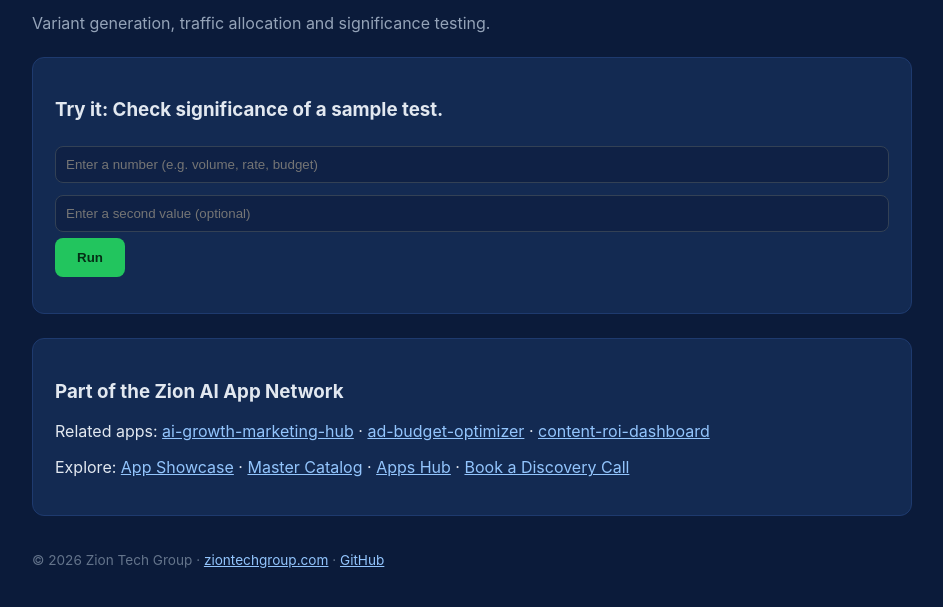
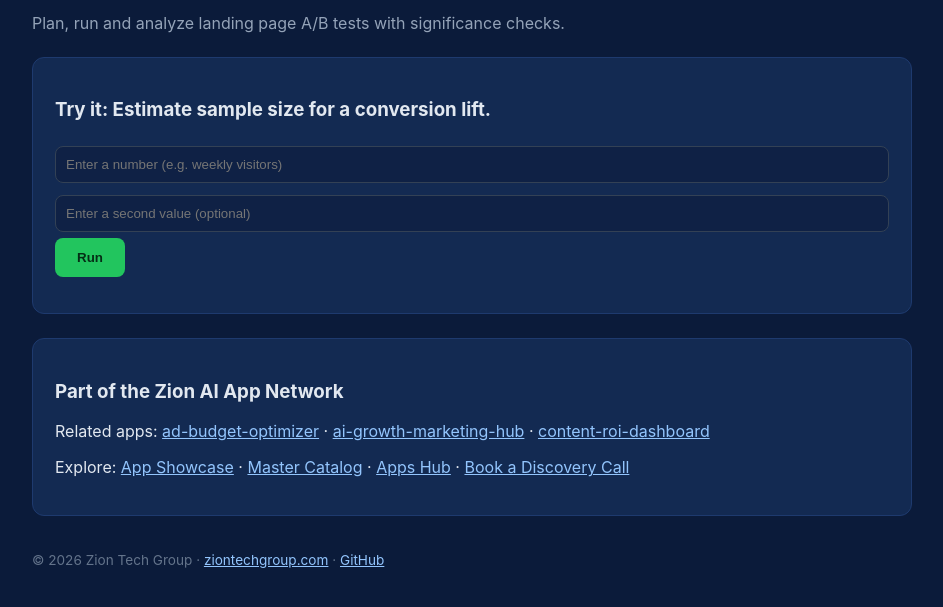
Before and after one commit to Zion-support/landing-page-ab-tester, a plain HTML site: page index.html in a window 1280 px wide. Shown: the part 145-752 px from the top of the page, without its empty margins (168-1111 px from the left). Drawn offline with Linux system fonts and the light colour scheme.

Commit message:
Add interactive app page and network interlinks

```diff
--- a/index.html
+++ b/index.html
@@ -1,16 +1,16 @@
 <!DOCTYPE html>
 <html lang="en"><head><meta charset="UTF-8"><meta name="viewport" content="width=device-width,initial-scale=1.0">
 <title>Landing Page A/B Tester — Zion Tech Group AI App Network</title>
-<meta name="description" content="Variant generation, traffic allocation and significance testing. Part of the Zion Tech Group AI App Network.">
+<meta name="description" content="Plan, run and analyze landing page A/B tests with significance checks. Part of the Zion Tech Group AI App Network.">
 <style>body{font-family:-apple-system,Segoe UI,Roboto,sans-serif;margin:0;background:#0b1b3a;color:#e2e8f0}main{max-width:880px;margin:0 auto;padding:56px 24px}h1{font-size:2.2rem;margin-bottom:8px}.sub{color:#94a3b8}.card{background:#132a52;border:1px solid #1e3a6e;border-radius:12px;padding:22px;margin:24px 0}input{width:100%;padding:10px;border-radius:8px;border:1px solid #334155;background:#0f2145;color:#e2e8f0;margin:6px 0;box-sizing:border-box}button{background:#22c55e;border:none;color:#052e16;font-weight:700;padding:12px 22px;border-radius:8px;cursor:pointer}#out{margin-top:14px;color:#86efac;white-space:pre-wrap}a{color:#93c5fd}nav a{margin-right:14px;font-weight:600}footer{margin-top:36px;font-size:.85rem;color:#64748b}</style></head>
 <body><main>
 <nav><a href="https://ziontechgroup.com/">Home</a><a href="https://ziontechgroup.com/apps/">App Showcase</a><a href="https://ziontechgroup.com/tools/">Tools</a><a href="https://github.com/Zion-support/landing-page-ab-tester">GitHub</a></nav>
-<h1>Landing Page A/B Tester</h1><p class="sub">Variant generation, traffic allocation and significance testing.</p>
-<div class="card"><h3>Try it: Check significance of a sample test.</h3>
-<input id="a" placeholder="Enter a number (e.g. volume, rate, budget)"><input id="b" placeholder="Enter a second value (optional)">
+<h1>Landing Page A/B Tester</h1><p class="sub">Plan, run and analyze landing page A/B tests with significance checks.</p>
+<div class="card"><h3>Try it: Estimate sample size for a conversion lift.</h3>
+<input id="a" placeholder="Enter a number (e.g. weekly visitors)"><input id="b" placeholder="Enter a second value (optional)">
 <button onclick="run()">Run</button><div id="out"></div></div>
 <div class="card"><h3>Part of the Zion AI App Network</h3>
-<p>Related apps: <a href="https://ziontechgroup.com/ai-growth-marketing-hub/">ai-growth-marketing-hub</a> · <a href="https://ziontechgroup.com/ad-budget-optimizer/">ad-budget-optimizer</a> · <a href="https://ziontechgroup.com/content-roi-dashboard/">content-roi-dashboard</a></p>
+<p>Related apps: <a href="https://ziontechgroup.com/ad-budget-optimizer/">ad-budget-optimizer</a> · <a href="https://ziontechgroup.com/ai-growth-marketing-hub/">ai-growth-marketing-hub</a> · <a href="https://ziontechgroup.com/content-roi-dashboard/">content-roi-dashboard</a></p>
 <p>Explore: <a href="https://ziontechgroup.com/apps/">App Showcase</a> · <a href="https://github.com/Zion-support/zion-app-network">Master Catalog</a> · <a href="https://github.com/Zion-support/zion-apps-hub">Apps Hub</a> · <a href="https://ziontechgroup.com/discovery/">Book a Discovery Call</a></p></div>
 <footer>© 2026 Zion Tech Group · <a href="https://ziontechgroup.com">ziontechgroup.com</a> · <a href="https://github.com/Zion-support">GitHub</a></footer>
 </main>
```
Also changed, not shown: 1 other file.
